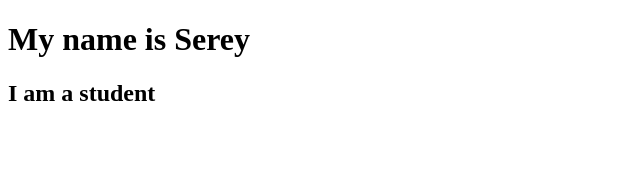
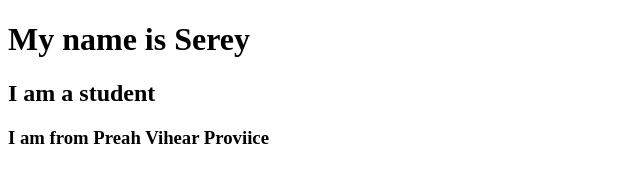
Before and after one commit to Serey002/create-repo, a plain HTML site: page index.html in a window 1280 px wide. Shown: the whole page, without its empty margins (0-640 px from the left). Drawn offline with Linux system fonts and the light colour scheme.

Commit message:
add province

```diff
--- a/index.html
+++ b/index.html
@@ -8,5 +8,6 @@
 <body>
     <h1>My name is Serey</h1>
     <h2>I am a student</h2>
+    <h3>I am from Preah Vihear Proviice</h3>
 </body>
 </html>
```
